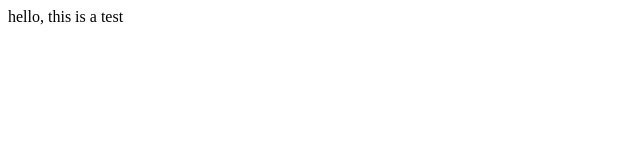
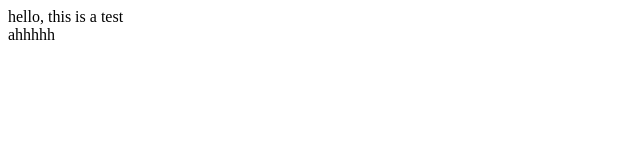
Before and after one commit to tr3ntlane/youtube.demo, a plain HTML site: page WebContent/index.html in a window 1280 px wide. Shown: the full height of the page, 0-640 px from the left. Drawn offline with Linux system fonts and the light colour scheme.

Commit message:
change 1

```diff
--- a/WebContent/index.html
+++ b/WebContent/index.html
@@ -6,5 +6,8 @@
 </head>
 <body>
 hello, this is a test
+<br>
+	ahhhhh
+<br>
 </body>
 </html>
```
